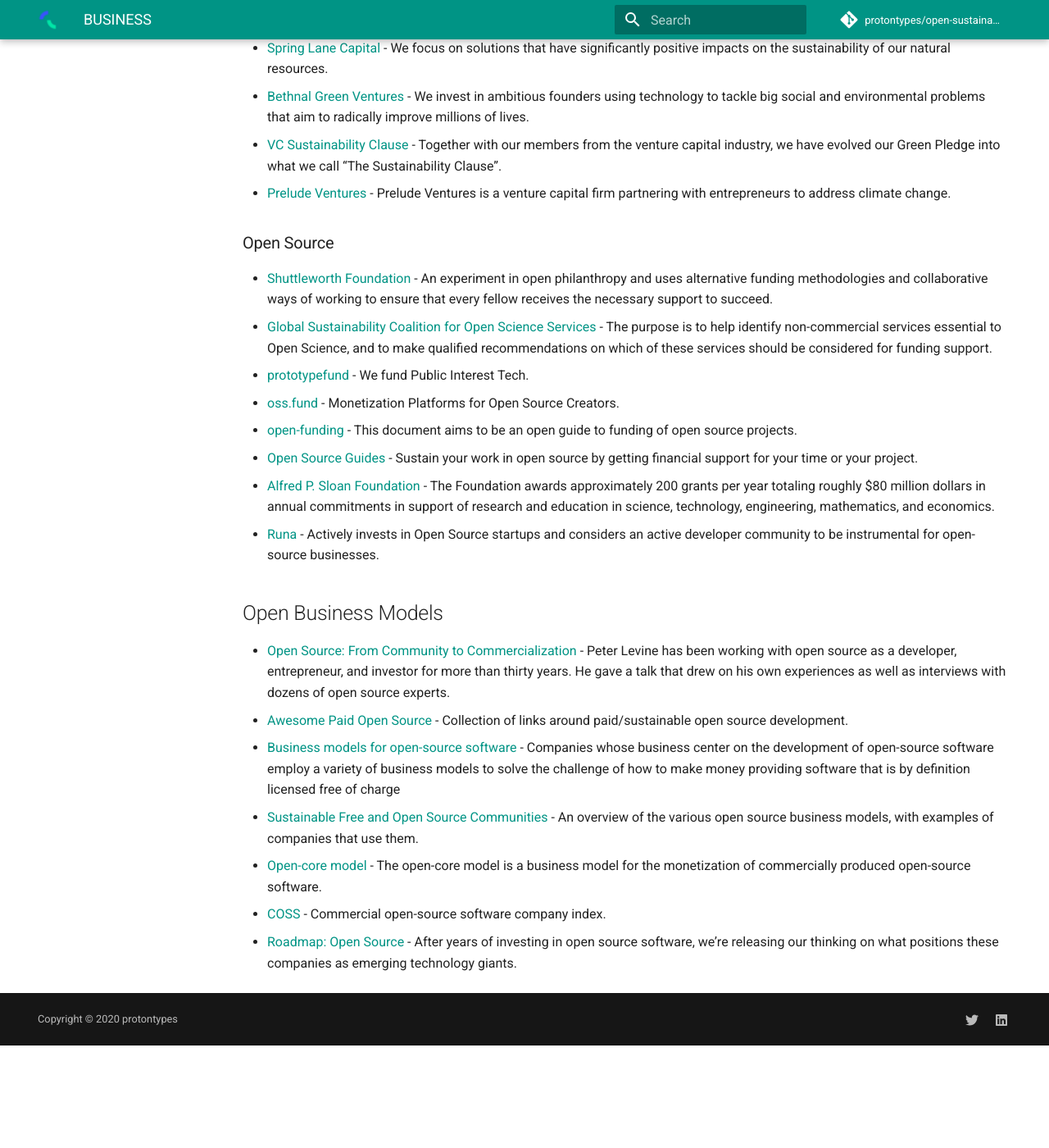
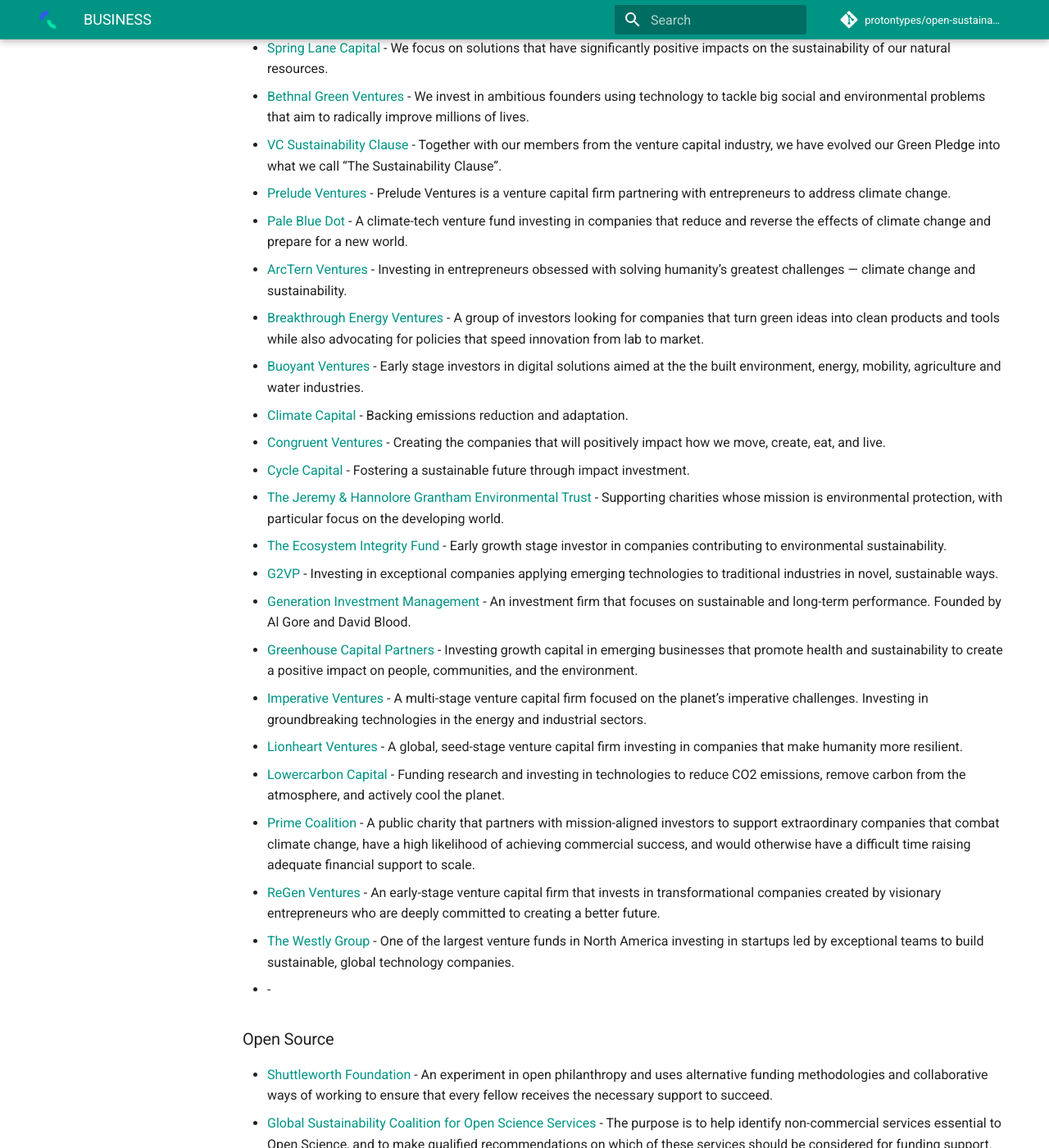
Before and after one commit to protontypes/open-sustainable-technology, an MkDocs documentation site: the page built from docs/BUSINESS.md, in a window 1280 px wide and 1400 px high, scrolled down 4257 px. Shown: the whole window at 82% size. Built offline with MkDocs 1.6.1 and Material for MkDocs 9.7.7, drawn with Linux system fonts in a browser that asks for light colours; comment, search, counter and statistics services are not loaded; before the commit the page ends 5532 px from its top, so only the background shows below that.

Commit message:
Update BUSINESS.md
VC funds added

```diff
--- a/docs/BUSINESS.md
+++ b/docs/BUSINESS.md
@@ -84,7 +84,25 @@
 * [Bethnal Green Ventures](https://bethnalgreenventures.com/) - We invest in ambitious founders using technology to tackle big social and environmental problems that aim to radically improve millions of lives.
 * [VC Sustainability Clause](https://lfca.earth/sustainability-clause) - Together with our members from the venture capital industry, we have evolved our Green Pledge into what we call  “The Sustainability Clause”.
 * [Prelude Ventures](https://www.preludeventures.com/) - Prelude Ventures is a venture capital firm partnering with entrepreneurs to address climate change.
-
+* [Pale Blue Dot](https://www.paleblue.vc/) - A climate-tech venture fund investing in companies that reduce and reverse the effects of climate change and prepare for a new world.
+* [ArcTern Ventures](https://www.arcternventures.com/) - Investing in entrepreneurs obsessed with solving humanity’s greatest challenges — climate change and sustainability.
+* [Breakthrough Energy Ventures](https://www.breakthroughenergy.org/) - A group of investors looking for companies that turn green ideas into clean products and tools while also advocating for policies that speed innovation from lab to market.
+* [Buoyant Ventures](https://www.buoyant.vc/) - Early stage investors in digital solutions aimed at the the built environment, energy, mobility, agriculture and water industries.
+* [Climate Capital](https://www.climatecapital.co/) - Backing emissions reduction and adaptation.
+* [Congruent Ventures](https://congruentvc.com/) - Creating the companies that will positively impact how we move, create, eat, and live.
+* [Cycle Capital](http://www.cyclecapital.com/) - Fostering a sustainable future through impact investment.
+* [The Jeremy & Hannolore Grantham Environmental Trust](http://www.granthamtrust.org/) - Supporting charities whose mission is environmental protection, with particular focus on the developing world.
+* [The Ecosystem Integrity Fund](https://ecosystemintegrity.com/) - Early growth stage investor in companies contributing to environmental sustainability.
+* [G2VP](https://www.g2vp.com/) - Investing in exceptional companies applying emerging technologies to traditional industries in novel, sustainable ways.
+* [Generation Investment Management](https://www.generationim.com/) - An investment firm that focuses on sustainable and long-term performance. Founded by Al Gore and David Blood.
+* [Greenhouse Capital Partners](http://greenhousecap.com/) - Investing growth capital in emerging businesses that promote health and sustainability to create a positive impact on people, communities, and the environment.
+* [Imperative Ventures](https://imperative.vc/) - A multi-stage venture capital firm focused on the planet’s imperative challenges. Investing in groundbreaking technologies in the energy and industrial sectors.
+* [Lionheart Ventures](https://lionheart.vc/) - A global, seed-stage venture capital firm investing in companies that make humanity more resilient.
+* [Lowercarbon Capital](https://lowercarboncapital.com/) - Funding research and investing in technologies to reduce CO2 emissions, remove carbon from the atmosphere, and actively cool the planet.
+* [Prime Coalition](https://primecoalition.org/) - A public charity that partners with mission-aligned investors to support extraordinary companies that combat climate change, have a high likelihood of achieving commercial success, and would otherwise have a difficult time raising adequate financial support to scale.
+* [ReGen Ventures](https://regen.vc/) - An early-stage venture capital firm that invests in transformational companies created by visionary entrepreneurs who are deeply committed to creating a better future.
+* [The Westly Group](https://www.westlygroup.com/) - One of the largest venture funds in North America investing in startups led by exceptional teams to build sustainable, global technology companies.
+* []() -
 
 ### Open Source
 * [Shuttleworth Foundation](https://shuttleworthfoundation.org/) - An experiment in open philanthropy and uses alternative funding methodologies and collaborative ways of working to ensure that every fellow receives the necessary support to succeed.
```
